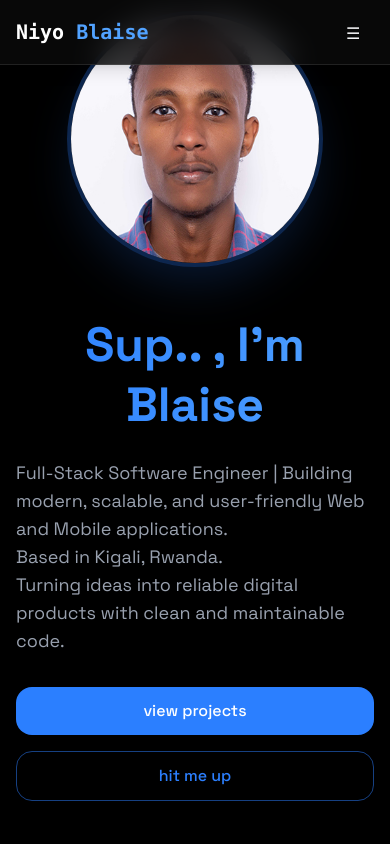
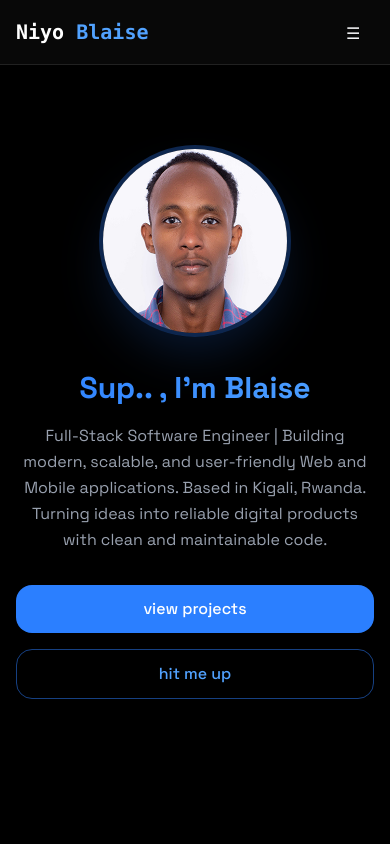
Before and after one commit to niyoblaise/niyoblaise-7, a React (Vite) app: page / in a window 390 px wide. Shown: the top 844 px of the page. Built offline with nearby package versions, Linux system fonts and the light colour scheme.

Commit message:
make it mobile responsive

```diff
--- a/src/components/sections/Home.jsx
+++ b/src/components/sections/Home.jsx
@@ -4,14 +4,14 @@ export const Home = () => {
   return (
     <section
       id="home"
-      className="min-h-screen flex items-center justify-center relative"
+      className="min-h-screen flex items-center justify-center relative pt-24 pb-16 sm:py-24 scroll-mt-16"
     >
       <RevealOnScroll>
-        <div className="text-center z-10 px-4 max-w-6xl mx-auto">
-          <div className="flex flex-col lg:flex-row items-center justify-center gap-12 mb-8">
-            <div className="relative group">
+        <div className="text-center z-10 px-4 sm:px-6 max-w-6xl mx-auto">
+          <div className="flex flex-col lg:flex-row items-center justify-center gap-8 sm:gap-12 mb-8">
+            <div className="relative group shrink-0">
               <div
-                className="relative w-64 h-64 lg:w-80 lg:h-80 rounded-full overflow-hidden
+                className="relative w-48 h-48 sm:w-64 sm:h-64 lg:w-80 lg:h-80 rounded-full overflow-hidden
                     shadow-2xl shadow-blue-500/20 border-4 border-blue-500/30
                     transition-all duration-500 hover:shadow-blue-500/40 hover:scale-105"
               >
@@ -29,28 +29,28 @@ export const Home = () => {
               </div>
             </div>
 
-            <div className="flex-1 max-w-2xl">
+            <div className="flex-1 max-w-2xl text-center lg:text-left">
               <h1
-                className="text-5xl md:text-7xl font-bold mb-6 bg-gradient-to-r from-blue-500
+                className="text-3xl sm:text-5xl md:text-6xl lg:text-7xl font-bold mb-4 sm:mb-6 bg-gradient-to-r from-blue-500
                     to-blue-400 bg-clip-text text-transparent leading-tight"
               >
-                Sup.. , I'm Blaise
+                Sup.. , I&apos;m Blaise
               </h1>
 
-              <p className="text-gray-400 text-lg mb-8 max-w-lg mx-auto lg:mx-0 text-left">
+              <p className="text-gray-400 text-base sm:text-lg mb-8 max-w-lg mx-auto lg:mx-0 leading-relaxed">
                 Full-Stack Software Engineer | Building modern, scalable, and
                 user-friendly Web and Mobile applications.
-                <br />
+                <br className="hidden sm:inline" />{" "}
                 Based in Kigali, Rwanda.
-                <br />
+                <br className="hidden sm:inline" />{" "}
                 Turning ideas into reliable digital products with clean and
                 maintainable code.
               </p>
 
-              <div className="flex flex-col sm:flex-row justify-center space-y-4 sm:space-y-0 sm:space-x-4">
+              <div className="flex flex-col sm:flex-row items-center justify-center lg:justify-start gap-4 w-full sm:w-auto">
                 <a
                   href="#projects"
-                  className="bg-blue-500 text-white py-3 px-6 rounded-2xl font-medium transition relative overflow-hidden
+                  className="w-full sm:w-auto text-center bg-blue-500 text-white py-3 px-8 rounded-2xl font-medium transition relative overflow-hidden
                 hover:translate-y-0.5 hover:shadow-[0_0_15px_rgba(59,130,246,0.4)] group"
                 >
                   <span className="relative z-10">view projects</span>
@@ -62,7 +62,7 @@ export const Home = () => {
 
                 <a
                   href="#contact"
-                  className="border border-blue-500/50 text-blue-500 py-3 px-6 rounded-2xl font-medium
+                  className="w-full sm:w-auto text-center border border-blue-500/50 text-blue-400 py-3 px-8 rounded-2xl font-medium
                 transition-all duration-200 hover:translate-y-0.5 hover:shadow-[0_0_15px_rgba(59,130,246,0.4)]
                 hover:bg-blue-500/10 group"
                 >
```
